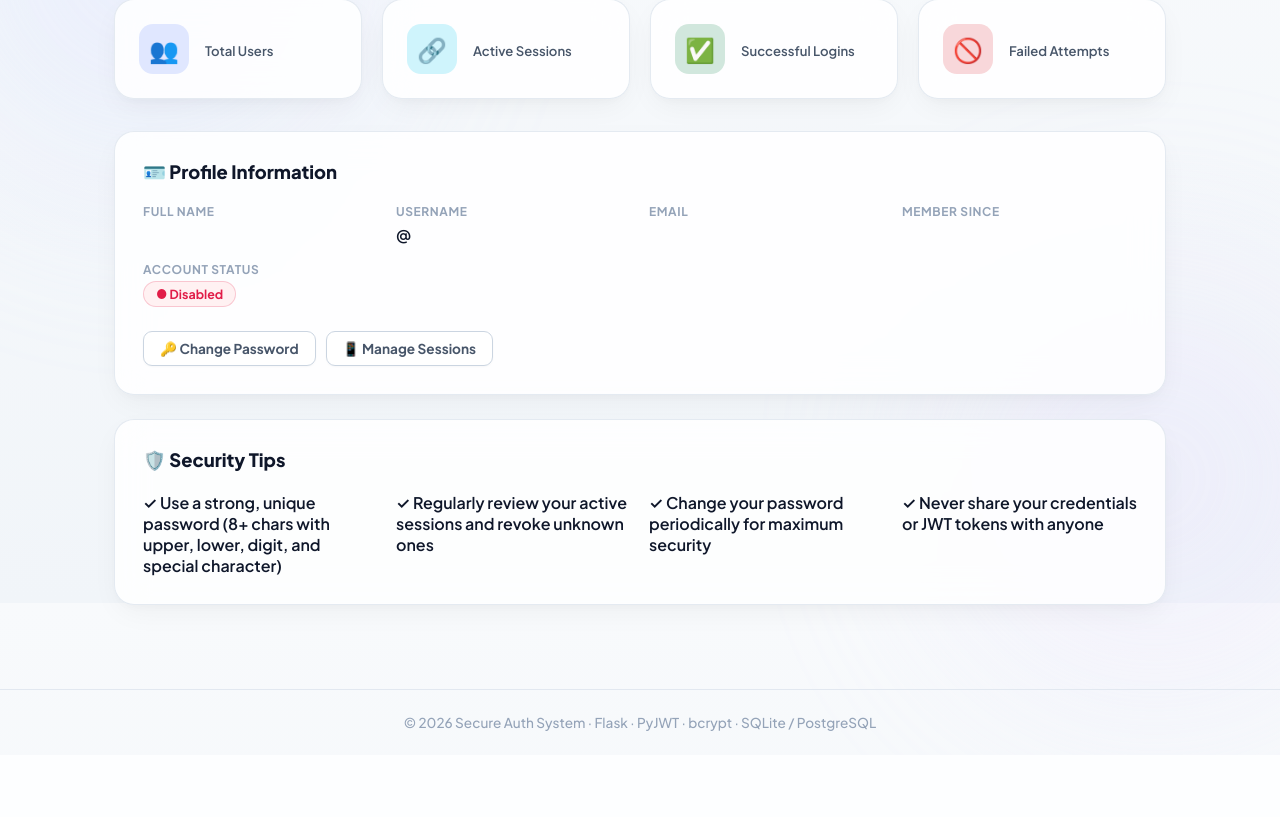
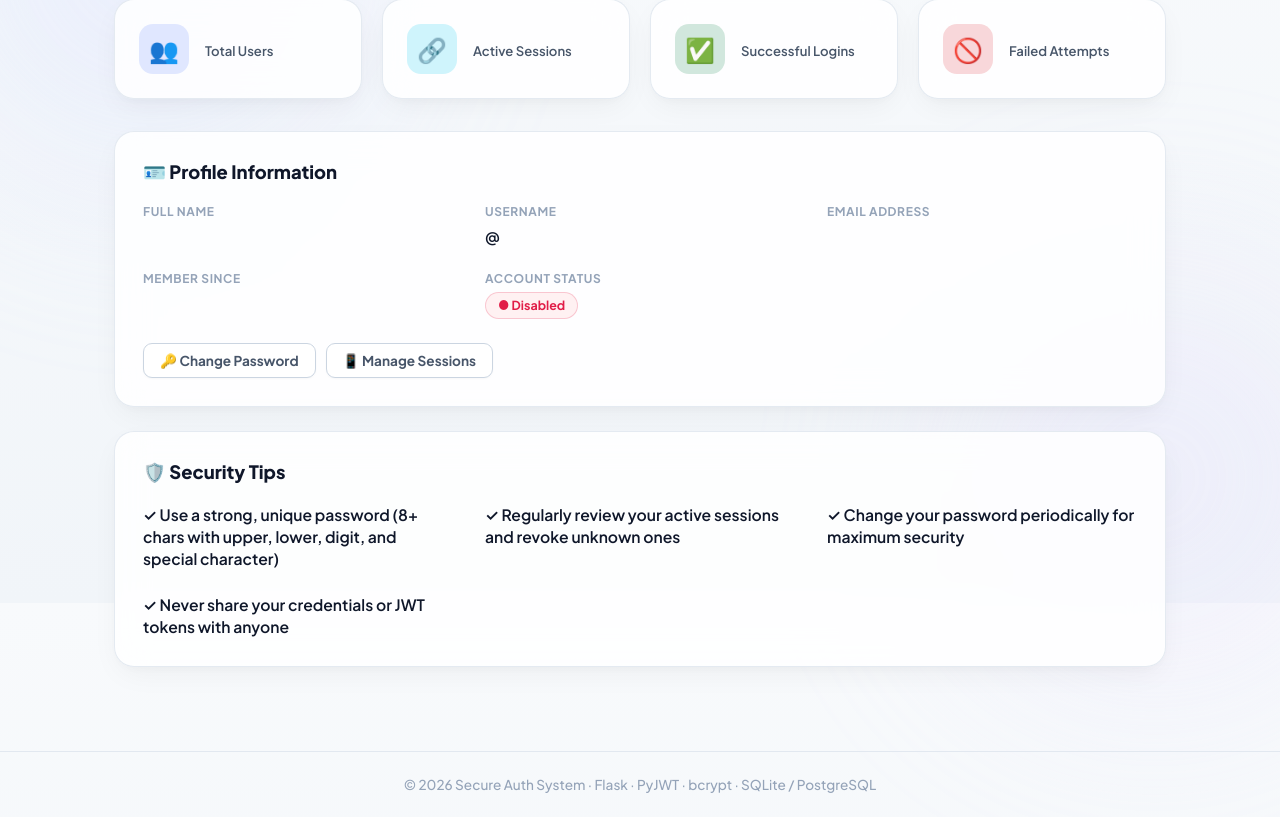
Before and after one commit to divyanshusrivastava2k3/secure-auth-system, a Flask app: template templates/dashboard.html in a window 1280 px wide. Shown: the part 197-1014 px from the top of the page. Before the commit the page ends 928 px from the top, so only its background shows below. Run offline with Flask 3, Linux system fonts and the light colour scheme; the template is opened without the code that fills it, so the values that code supplies are empty.

Commit message:
Fix Profile Information grid layout: resolve text wrapping and column overlap for Email and Member Since fields

```diff
--- a/static/style.css
+++ b/static/style.css
@@ -336,15 +336,21 @@
   color: var(--text-main);
 }
 .info-grid {
-  display: grid; grid-template-columns: repeat(auto-fit, minmax(220px, 1fr));
-  gap: 18px;
+  display: grid; grid-template-columns: repeat(auto-fit, minmax(240px, 1fr));
+  gap: 24px 32px;
 }
-.info-row { display: flex; flex-direction: column; gap: 4px; }
+.profile-grid {
+  grid-template-columns: repeat(auto-fit, minmax(260px, 1fr));
+}
+.info-row { display: flex; flex-direction: column; gap: 6px; min-width: 0; }
 .info-row .label {
   font-size: 0.75rem; text-transform: uppercase;
   letter-spacing: 0.6px; color: var(--text-subtle); font-weight: 700;
 }
-.info-row .value { font-size: 1rem; font-weight: 600; color: var(--text-main); }
+.info-row .value {
+  font-size: 0.98rem; font-weight: 600; color: var(--text-main);
+  word-break: break-word; overflow-wrap: anywhere; line-height: 1.4;
+}
 
 .actions-row { display: flex; gap: 10px; flex-wrap: wrap; margin-top: 24px; }
 
--- a/templates/dashboard.html
+++ b/templates/dashboard.html
@@ -62,7 +62,7 @@
   <!-- Profile Info -->
   <div class="info-card glass">
     <h2>🪪 Profile Information</h2>
-    <div class="info-grid">
+    <div class="info-grid profile-grid">
       <div class="info-row">
         <span class="label">Full Name</span>
         <span class="value">{{ user.full_name }}</span>
@@ -72,7 +72,7 @@
         <span class="value">@{{ user.username }}</span>
       </div>
       <div class="info-row">
-        <span class="label">Email</span>
+        <span class="label">Email Address</span>
         <span class="value">{{ user.email }}</span>
       </div>
       <div class="info-row">
```
Also changed, not shown: 1 other file.
